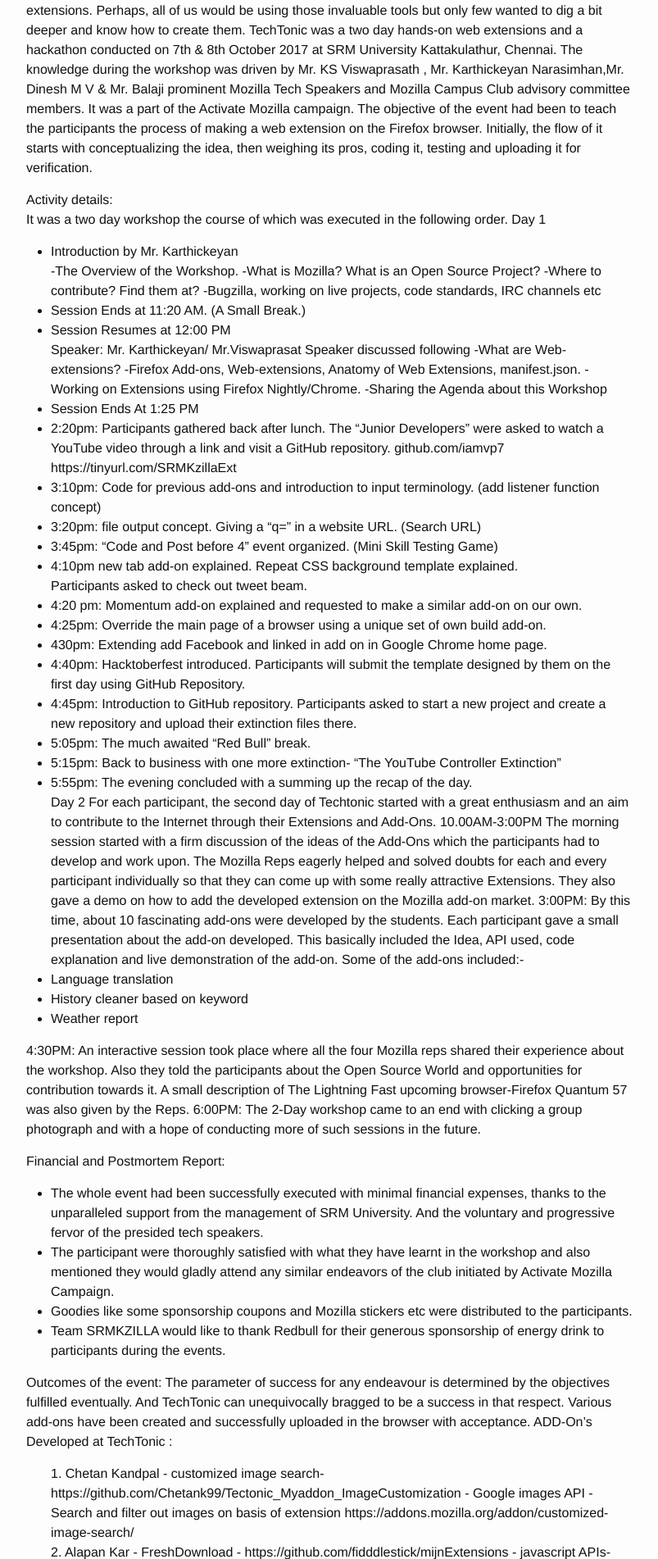
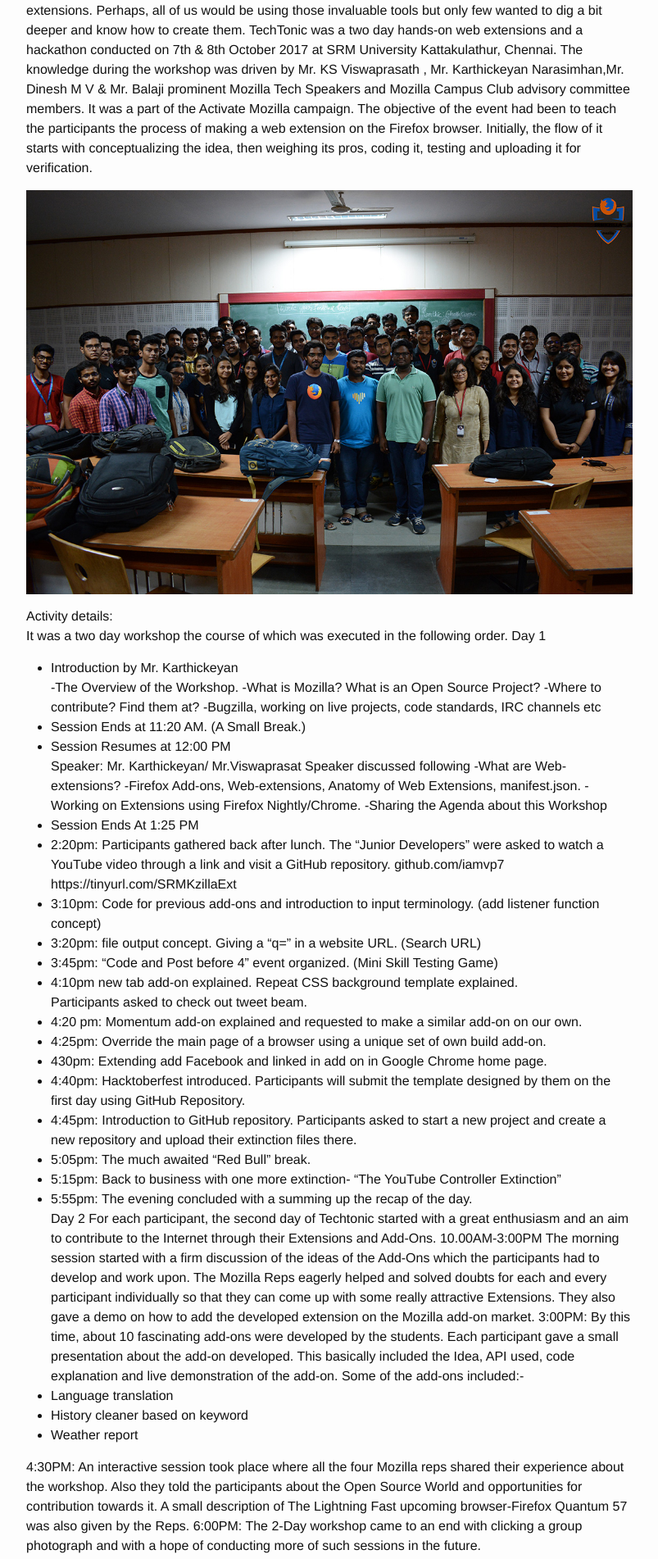
Before and after one commit to MozillaTN/srmkzilla, a Jekyll site: the page built from docs/_posts/2017-10-07-TechTonic-Web-Extensions-Hackathon.md, in a window 1280 px wide. Shown: the part 707-2609 px from the top of the page at 82% size, without its empty margins (238-1041 px from the left). Built offline with Jekyll 4.4.1, drawn with Linux system fonts in a browser that asks for light colours; comment, search, counter and statistics services are not loaded.

Commit message:
Added image.

```diff
--- a/docs/_posts/2017-10-07-TechTonic-Web-Extensions-Hackathon.md
+++ b/docs/_posts/2017-10-07-TechTonic-Web-Extensions-Hackathon.md
@@ -24,9 +24,8 @@
 The objective of the event had been to teach the participants the process of making a web extension on the Firefox browser. Initially, the flow of it starts with conceptualizing the idea, then weighing its pros, coding it, testing and uploading it for verification.
 
 
+![TechTonic]({{ site.url }}/assets/ttimage.jpg)
 
-<!-- ![Saturday Chill Out - Mozilla,Web VR,Addons]({{ site.url }}/assets/chillout-three.jpg)
- -->
 
 
 Activity details:
```
Also changed, not shown: docs/assets/ttimage.jpg (added).
